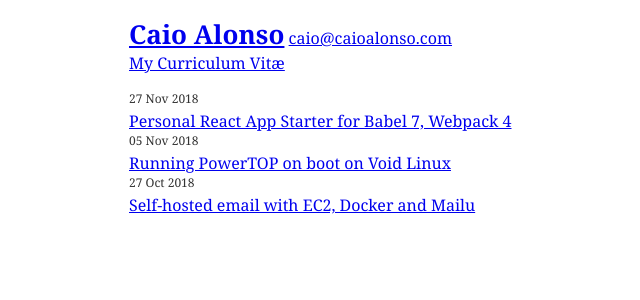
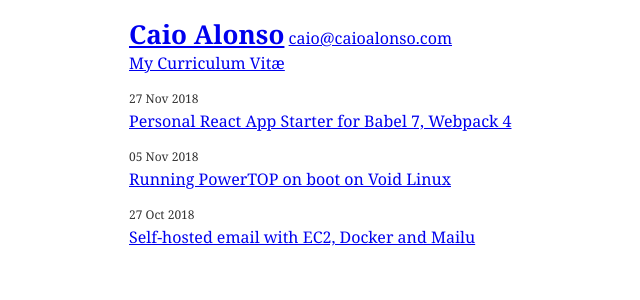
Before and after one commit to CaioAlonso/caioalonso.com, a Jekyll site: the page built from index.html, in a window 1280 px wide. Shown: the top 300 px of the page, without its empty margins (180-820 px from the left). Built offline with Jekyll 4.4.1, drawn with Linux system fonts in a browser that asks for light colours.

Commit message:
Post list style fix

```diff
--- a/css/style.css
+++ b/css/style.css
@@ -40,6 +40,10 @@ ul.posts {
 
 }
 
+ul.posts li {
+  margin-bottom:1rem;
+}
+
 ul.posts span.date {
   font-size:12px;
   display:block;
```
